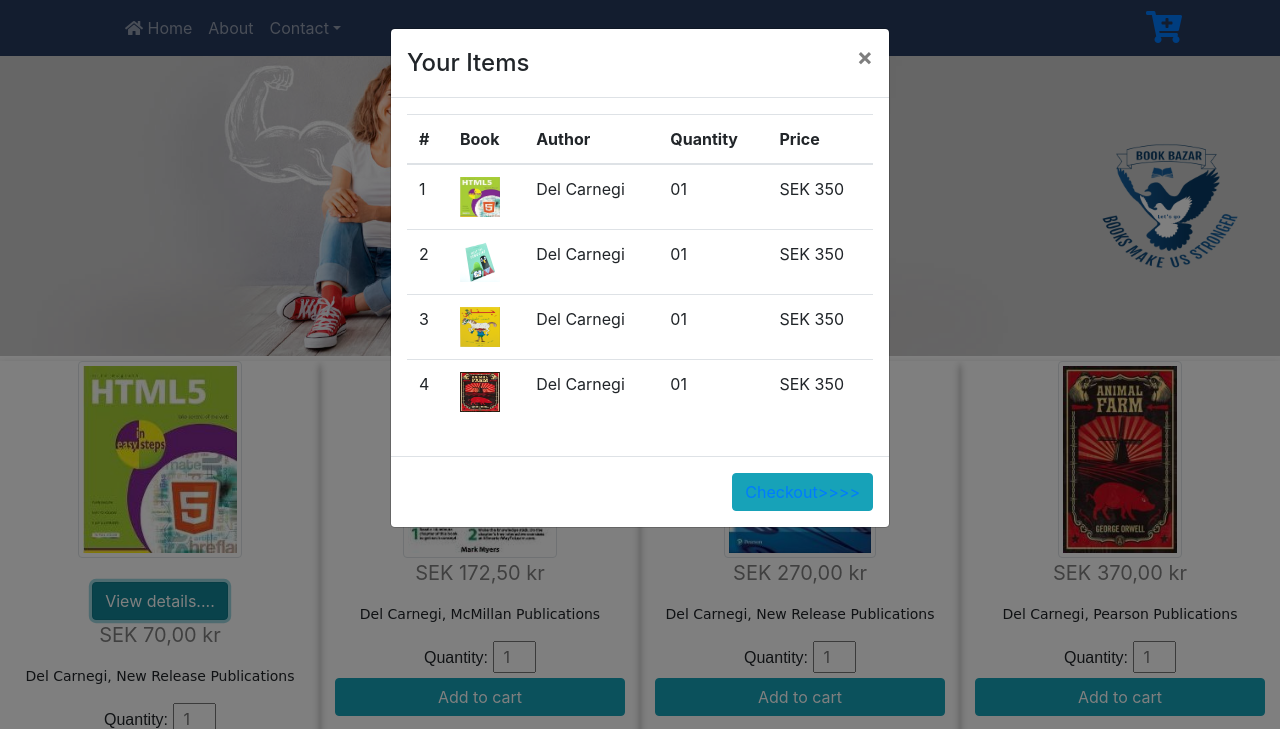
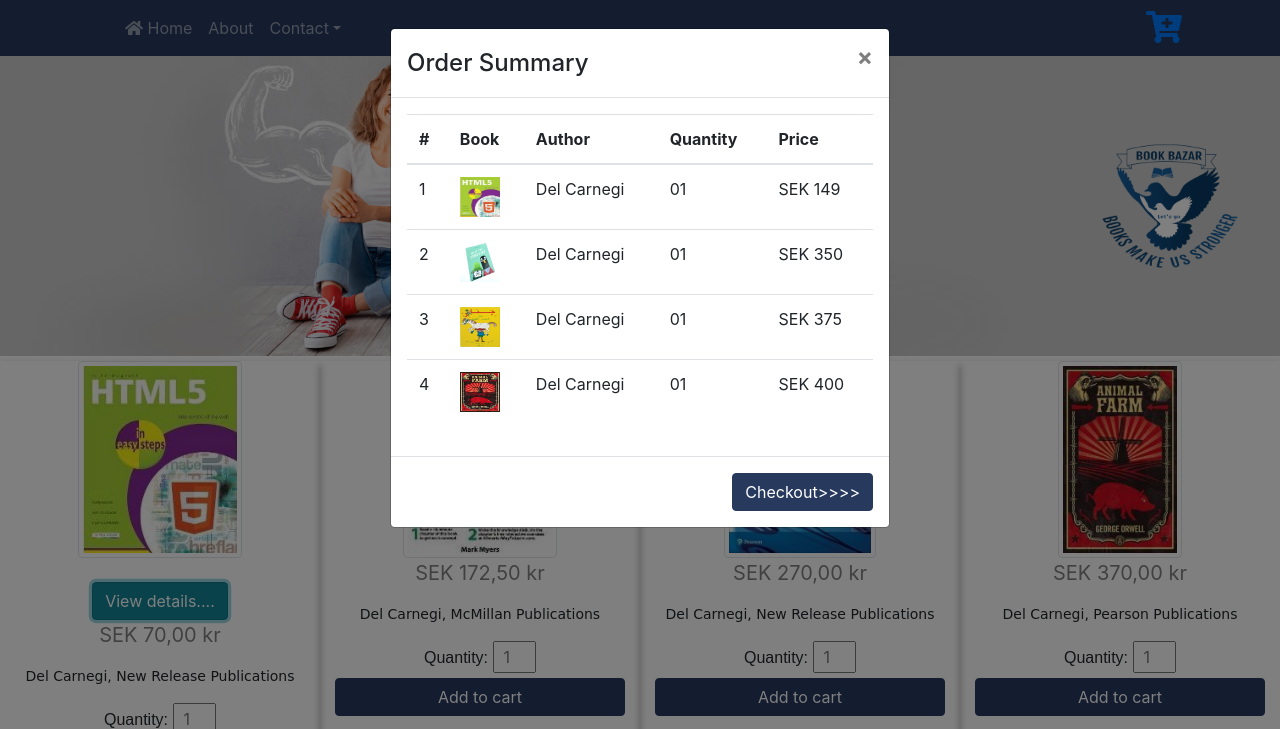
Before and after one commit to med7777/book-bazar-projekt, a plain HTML site: page productcollectionwithbootstrap.html in a window 1280 px wide. Both pictures are taken after a click on the button "View details....". Shown: the top 729 px of the page. Drawn offline with nearby package versions, Linux system fonts and the light colour scheme.

```diff
--- a/productcollectionwithbootstrap.html
+++ b/productcollectionwithbootstrap.html
@@ -53,7 +53,7 @@
                         <div class="modal-content">
                             <!-- Modal Header -->
                             <div class="modal-header">
-                                <h4 class="modal-title">Your Items</h4>
+                                <h4 class="modal-title">Order Summary</h4>
                                 <button type="button" class="close" data-dismiss="modal">&times;</button>
                             </div>
                             <!-- Modal body -->
@@ -75,7 +75,7 @@
                                                 <td><img src="img/html5.jpg" width="40px" height="40px"></td>
                                                 <td>Del Carnegi</td>
                                                 <td>01</td>
-                                                <td>SEK 350</td>
+                                                <td>SEK 149</td>
                                             </tr>
                                             <tr>
                                                 <td>2</td>
@@ -89,14 +89,14 @@
                                                 <td><img src="img/arabic-pippi.png" width="40px" height="40px"></td>
                                                 <td>Del Carnegi</td>
                                                 <td>01</td>
-                                                <td>SEK 350</td>
+                                                <td>SEK 375</td>
                                             </tr>
                                             <tr>
                                                 <td>4</td>
                                                 <td><img src="img/animalfirm.jpg" width="40px" height="40px"></td>
                                                 <td>Del Carnegi</td>
                                                 <td>01</td>
-                                                <td>SEK 350</td>
+                                                <td>SEK 400</td>
                                             </tr>
                                         </tbody>
                                     </table>
--- a/stylewithbootstrap.css
+++ b/stylewithbootstrap.css
@@ -78,6 +78,19 @@ input[type="number"] {
     font-size: 16px;
     margin-bottom: 5px;
 }
+.btn-info{
+    background-color: #273A5E;
+    border-color: #273A5E;
+}
+
+.btn-info a{
+   color: #ffffff;
+    text-decoration: none;
+}
+
+.btn-info a:hover{
+
+}
 
 
 /*footer start*/
```
Also changed, not shown: cashwithbootstrap.html (+4 -4 lines), registerwithbootstrap.html (+4 -5 lines).
